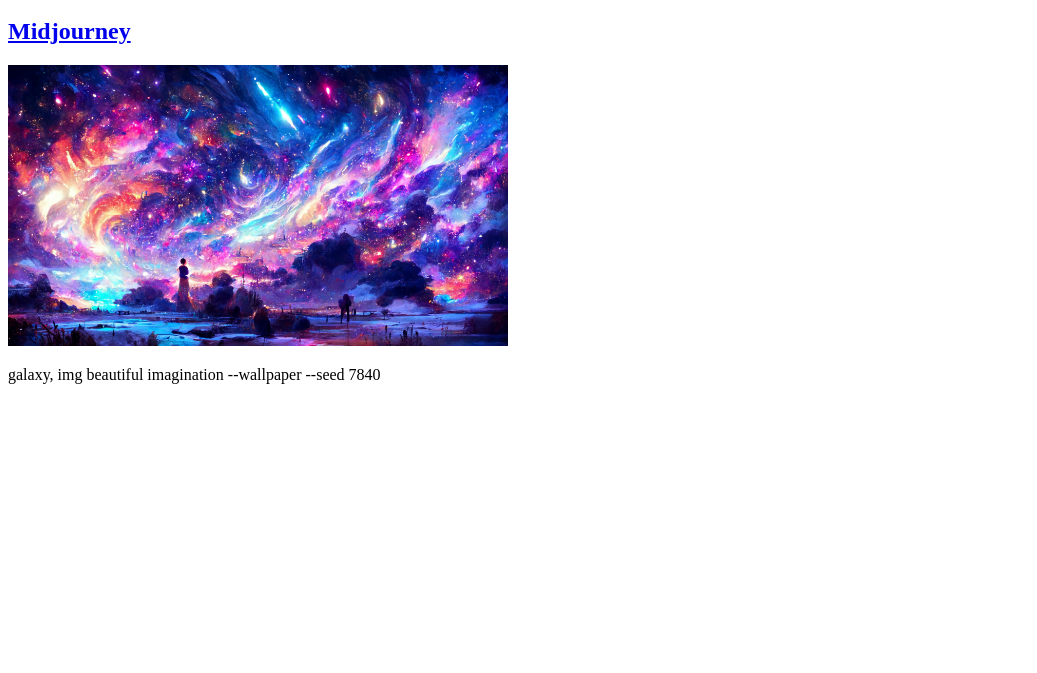
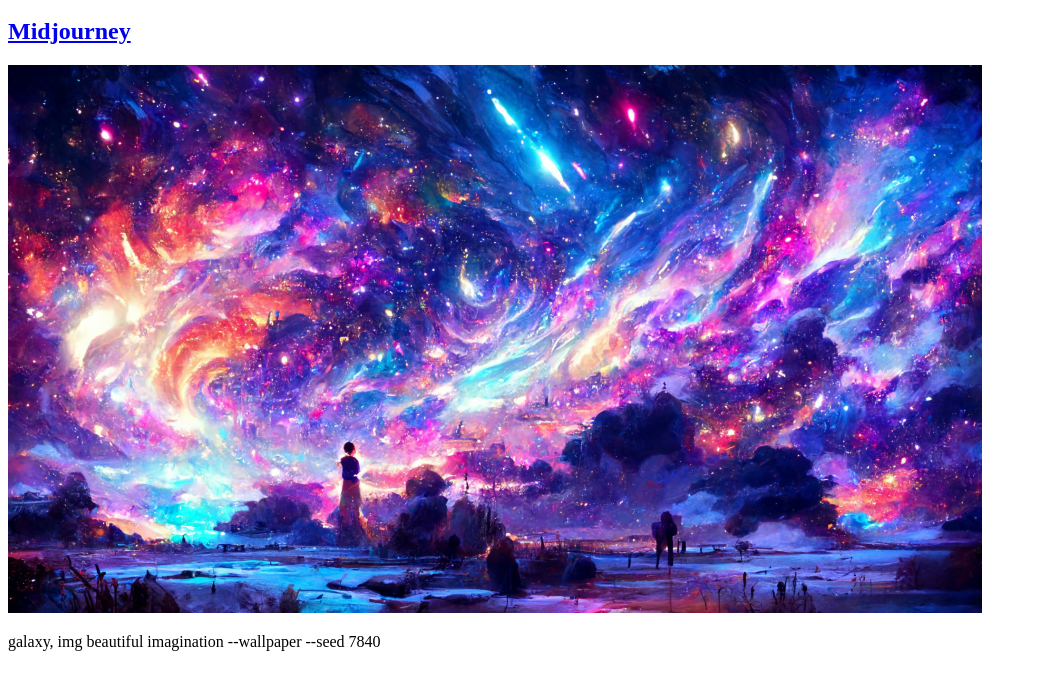
Before and after one commit to kyg9906/Ai-art, a plain HTML site: page 1.html in a window 1280 px wide. Shown: the part 127-800 px from the top of the page, without its empty margins (0-1037 px from the left). Drawn offline with Linux system fonts and the light colour scheme.

Commit message:
Add files via upload
images fit in device... probably?

```diff
--- a/1.html
+++ b/1.html
@@ -14,7 +14,7 @@
 
 <h2><a href="https://www.midjourney.com/home/" title="Midjourney website" target="_blank">Midjourney</a></h2>
 
-<img src="galaxy.png" width="500" alt="image of galaxy" title="galaxy, img beautiful imagination --wallpaper --seed 7840">
+<img src="galaxy.png" width="device-width" alt="image of galaxy" title="galaxy, img beautiful imagination --wallpaper --seed 7840">
 <p>galaxy, img beautiful imagination --wallpaper --seed 7840</p>
 
   </body>
```
Also changed, not shown: 2.html (+1 -1 lines).
